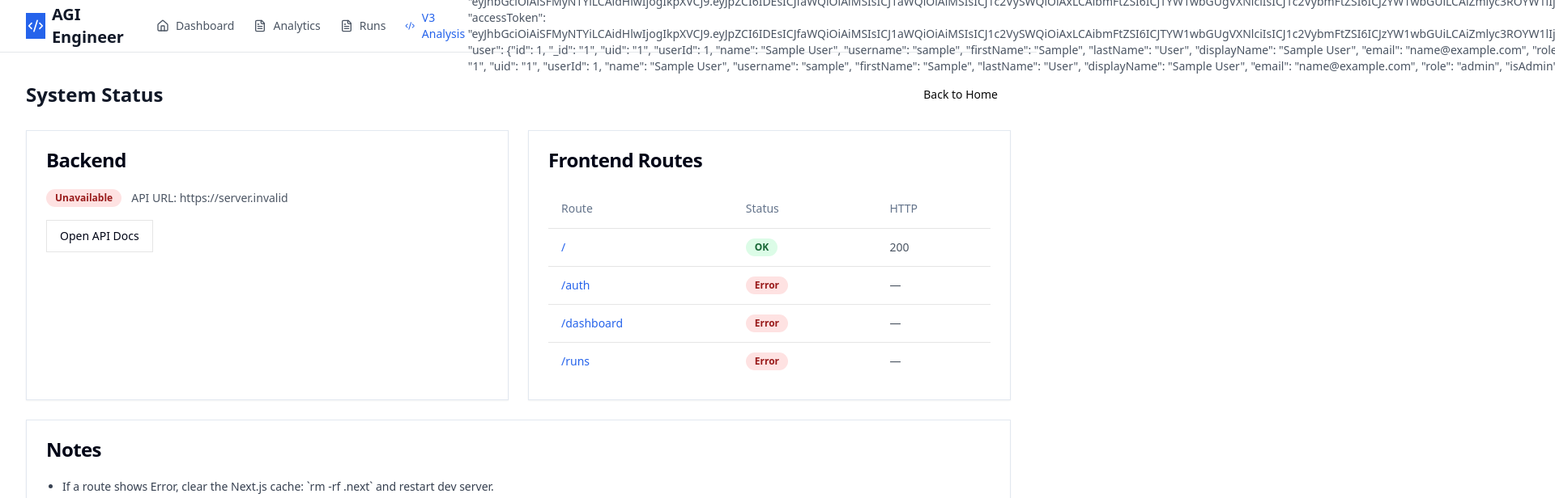
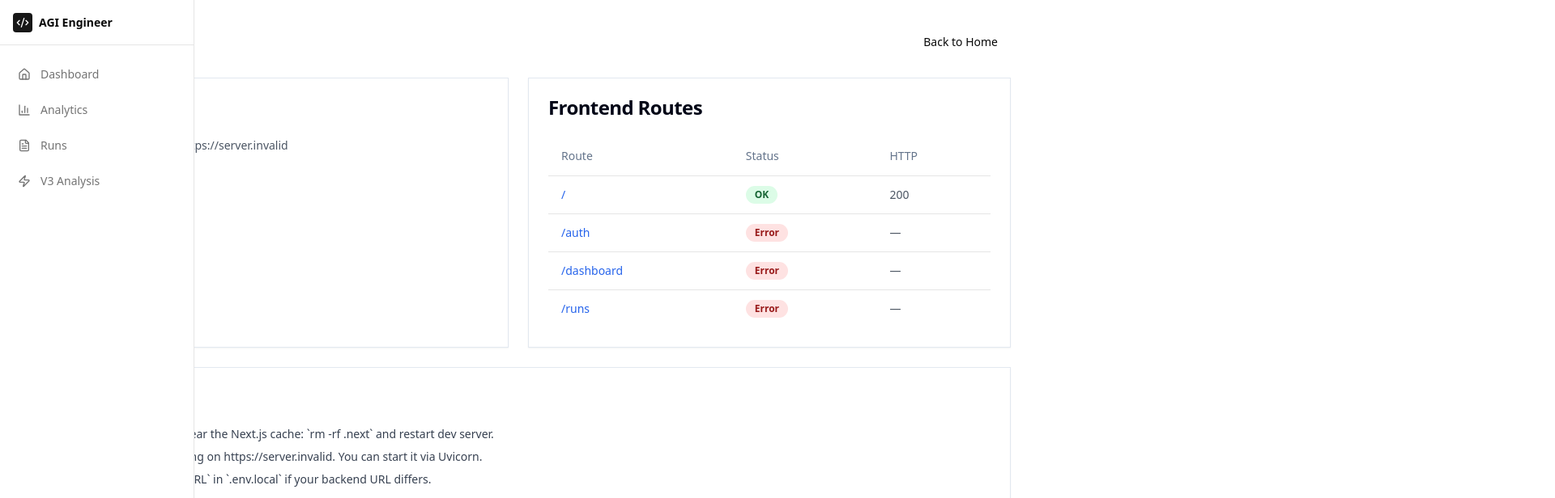
Before and after one commit to Theminacious/agi-engineer, a Next.js app in the folder frontend/: page /status in a window 1280 px wide. Shown: the top 616 px of the page at 81% size, 1920 px wide, since content can reach past the window. Built offline with nearby package versions, Linux system fonts and the light colour scheme; no server answers; sample sign-in values are in the browser's storage.

Commit message:
dark pieces-style refactor shared ui components

```diff
--- a/frontend/components/layout.tsx
+++ b/frontend/components/layout.tsx
@@ -1,15 +1,15 @@
 'use client'
 
 import Link from 'next/link'
-import { useRouter } from 'next/navigation'
+import { useRouter, usePathname } from 'next/navigation'
 import { useEffect, useState } from 'react'
 import { Button } from '@/components/ui'
-import { Menu, X, LogOut, Home, FileText, Code2 } from 'lucide-react'
+import { LogOut, Home, BarChart3, FileText, Zap, Code2 } from 'lucide-react'
 
 export function Header() {
   const router = useRouter()
+  const pathname = usePathname()
   const [user, setUser] = useState<string | null>(null)
-  const [mobileMenuOpen, setMobileMenuOpen] = useState(false)
 
   useEffect(() => {
     const token = localStorage.getItem('jwt_token')
@@ -26,178 +26,110 @@ export function Header() {
     router.push('/')
   }
 
+  const isActive = (path: string) => pathname === path
+
+  const navItems = [
+    { href: '/dashboard', label: 'Dashboard', icon: Home },
+    { href: '/analytics', label: 'Analytics', icon: BarChart3 },
+    { href: '/runs', label: 'Runs', icon: FileText },
+    { href: '/v3-analysis', label: 'V3 Analysis', icon: Zap },
+  ]
+
+  if (!user) {
+    return null
+  }
+
   return (
-    <header className="sticky top-0 z-50 w-full bg-white border-b border-gray-200">
-      <div className="max-w-7xl mx-auto px-4 sm:px-6 lg:px-8">
-        <div className="flex justify-between items-center h-16">
-          <div className="flex items-center gap-8">
-            <Link href={user ? "/dashboard" : "/"} className="flex items-center gap-2 hover:opacity-80 transition">
-              <div className="w-8 h-8 bg-blue-600 rounded-lg flex items-center justify-center">
-                <Code2 className="w-5 h-5 text-white" />
+    <aside className="fixed left-0 top-0 h-screen w-60 bg-card border-r border-border flex flex-col z-40">
+      {/* Logo Section */}
+      <div className="h-14 px-4 flex items-center border-b border-border">
+        <Link href="/dashboard" className="flex items-center gap-2 hover:opacity-80 transition">
+          <div className="w-6 h-6 bg-primary rounded flex items-center justify-center flex-shrink-0">
+            <Code2 className="w-4 h-4 text-primary-foreground" />
           </div>
-              <span className="text-xl font-semibold text-gray-900">
+          <span className="text-sm font-semibold text-foreground truncate">
             AGI Engineer
           </span>
         </Link>
-
-            {user && (
-              <nav className="hidden md:flex gap-6">
-                <Link
-                  href="/dashboard"
-                  className="flex items-center gap-2 text-sm text-gray-600 hover:text-gray-900 transition"
-                >
-                  <Home className="w-4 h-4" />
-                  Dashboard
-                </Link>
-                <Link
-                  href="/analytics"
-                  className="flex items-center gap-2 text-sm text-gray-600 hover:text-gray-900 transition"
-                >
-                  <FileText className="w-4 h-4" />
-                  Analytics
-                </Link>
-                <Link
-                  href="/runs"
-                  className="flex items-center gap-2 text-sm text-gray-600 hover:text-gray-900 transition"
-                >
-                  <FileText className="w-4 h-4" />
-                  Runs
-                </Link>
-                <Link
-                  href="/v3-analysis"
-                  className="flex items-center gap-2 text-sm text-blue-600 hover:text-blue-700 font-medium transition"
-                >
-                  <Code2 className="w-4 h-4" />
-                  V3 Analysis
-                </Link>
-              </nav>
-            )}
       </div>
 
-          <div className="hidden md:flex items-center gap-4">
-            {user ? (
-              <>
-                <span className="text-sm text-gray-600">{user}</span>
+      {/* Navigation Items */}
+      <nav className="flex-1 px-2 py-4 space-y-1 overflow-y-auto">
+        {navItems.map((item) => {
+          const Icon = item.icon
+          const active = isActive(item.href)
+          return (
+            <Link
+              key={item.href}
+              href={item.href}
+              className={`
+                flex items-center gap-3 px-3 py-2.5 rounded text-sm font-medium
+                transition-colors border-l-2
+                ${active
+                  ? 'bg-muted border-l-primary text-primary'
+                  : 'border-l-transparent text-muted-foreground hover:text-foreground hover:bg-muted'
+                }
+              `}
+            >
+              <Icon className="w-4 h-4 flex-shrink-0" />
+              <span className="truncate">{item.label}</span>
+            </Link>
+          )
+        })}
+      </nav>
+
+      {/* User Section */}
+      <div className="border-t border-border px-2 py-4 space-y-3">
+        <div className="px-3 py-2 text-xs">
+          <p className="text-muted-foreground truncate">{user}</p>
+        </div>
         <Button
           onClick={handleLogout}
           variant="ghost"
-                  className="text-gray-600 hover:text-gray-900"
+          className="w-full justify-start text-muted-foreground hover:text-foreground text-xs"
+          size="sm"
         >
-                  <LogOut className="w-4 h-4 mr-2" />
+          <LogOut className="w-4 h-4 mr-2 flex-shrink-0" />
           Logout
         </Button>
-              </>
-            ) : (
-              <Link href="/auth">
-                <Button className="bg-blue-600 hover:bg-blue-700 text-white">Sign In</Button>
-              </Link>
-            )}
       </div>
-
-          {/* Mobile menu button */}
-          <div className="md:hidden">
-            <button
-              onClick={() => setMobileMenuOpen(!mobileMenuOpen)}
-              className="p-2 hover:bg-gray-100 rounded-md transition"
-            >
-              {mobileMenuOpen ? (
-                <X className="w-6 h-6" />
-              ) : (
-                <Menu className="w-6 h-6" />
-              )}
-            </button>
-          </div>
-        </div>
-
-        {/* Mobile menu */}
-        {mobileMenuOpen && (
-          <div className="md:hidden pb-4 border-t border-gray-200">
-            {user ? (
-              <>
-                <Link
-                  href="/dashboard"
-                  className="block px-4 py-2 text-sm text-gray-600 hover:bg-gray-50 transition rounded"
-                >
-                  Dashboard
-                </Link>
-                <Link
-                  href="/analytics"
-                  className="block px-4 py-2 text-sm text-gray-600 hover:bg-gray-50 transition rounded"
-                >
-                  Analytics
-                </Link>
-                <Link
-                  href="/runs"
-                  className="block px-4 py-2 text-sm text-gray-600 hover:bg-gray-50 transition rounded"
-                >
-                  Runs
-                </Link>
-                <Link
-                  href="/v3-analysis"
-                  className="block px-4 py-2 text-sm text-blue-600 hover:bg-blue-50 transition rounded font-medium"
-                >
-                  V3 Analysis
-                </Link>
-                <button
-                  onClick={handleLogout}
-                  className="w-full text-left px-4 py-2 text-sm text-gray-600 hover:bg-gray-50 transition rounded mt-2"
-                >
-                  Logout
-                </button>
-              </>
-            ) : (
-              <Link href="/auth" className="block px-4 py-2">
-                <Button className="w-full bg-blue-600 hover:bg-blue-700">Sign In</Button>
-              </Link>
-            )}
-          </div>
-        )}
-      </div>
-    </header>
+    </aside>
   )
 }
 
 export function StatusBadge({ status }: { status: string }) {
-  const colorMap: Record<string, { bg: string; text: string }> = {
-    pending: { bg: 'bg-gray-100', text: 'text-gray-700' },
-    in_progress: { bg: 'bg-blue-100', text: 'text-blue-700' },
-    completed: { bg: 'bg-green-100', text: 'text-green-700' },
-    failed: { bg: 'bg-red-100', text: 'text-red-700' },
+  const colorMap: Record<string, { text: string }> = {
+    pending: { text: 'text-muted-foreground' },
+    in_progress: { text: 'text-primary' },
+    completed: { text: 'text-foreground' },
+    failed: { text: 'text-destructive' },
   }
 
   const labelMap: Record<string, string> = {
-    pending: '⏳ Pending',
-    in_progress: '⚙️ In Progress',
-    completed: '✅ Completed',
-    failed: '❌ Failed',
+    pending: 'Pending',
+    in_progress: 'In Progress',
+    completed: 'Completed',
+    failed: 'Failed',
   }
 
   const colors = colorMap[status] || colorMap.pending
 
   return (
-    <div className={`inline-flex items-center px-3 py-1 rounded-full text-xs font-medium ${colors.bg} ${colors.text}`}>
+    <div className={`inline-flex items-center px-2 py-1 rounded text-xs font-medium bg-muted border border-border ${colors.text}`}>
       <span>{labelMap[status] || status}</span>
     </div>
   )
 }
 
 export function CategoryBadge({ category }: { category: string }) {
-  const colorMap: Record<string, { bg: string; text: string }> = {
-    safe: { bg: 'bg-green-100', text: 'text-green-700' },
-    review: { bg: 'bg-amber-100', text: 'text-amber-700' },
-    suggestion: { bg: 'bg-blue-100', text: 'text-blue-700' },
+  const labelMap: Record<string, string> = {
+    safe: 'Safe',
+    review: 'Review',
+    suggestion: 'Suggestion',
   }
 
-  const labelMap: Record<string, string> = {
-    safe: '✅ Safe',
-    review: '⚠️ Review',
-    suggestion: '💡 Suggestion',
-  }
-
-  const colors = colorMap[category] || colorMap.suggestion
-
   return (
-    <div className={`inline-flex items-center px-2 py-1 rounded text-xs font-medium ${colors.bg} ${colors.text}`}>
+    <div className="inline-flex items-center px-2 py-1 rounded text-xs font-medium bg-muted border border-border text-foreground">
       <span>{labelMap[category] || category}</span>
     </div>
   )
@@ -207,8 +139,8 @@ export function Loading() {
   return (
     <div className="flex justify-center items-center p-12">
       <div className="flex flex-col items-center gap-4">
-        <div className="animate-spin rounded-full h-12 w-12 border-2 border-gray-200 border-t-blue-600"></div>
-        <p className="text-gray-600">Loading...</p>
+        <div className="animate-spin rounded-full h-12 w-12 border-2 border-muted border-t-primary"></div>
+        <p className="text-muted-foreground text-sm">Loading...</p>
       </div>
     </div>
   )
@@ -216,32 +148,29 @@ export function Loading() {
 
 export function ErrorAlert({ message }: { message: string }) {
   return (
-    <div className="bg-red-50 border border-red-200 text-red-800 px-4 py-3 rounded-lg">
+    <div className="bg-card border border-destructive text-destructive px-4 py-3 rounded">
       <div className="flex items-center gap-2">
-        <span className="text-lg">❌</span>
         <span>{message}</span>
       </div>
     </div>
   )
 }
 
-export function EmptyState({ message, icon = "📋" }: { message: string; icon?: string }) {
+export function EmptyState({ message }: { message: string }) {
   return (
-    <div className="text-center py-12">
-      <div className="text-4xl mb-4">{icon}</div>
-      <p className="text-gray-600 text-lg">{message}</p>
+    <div className="text-center py-8">
+      <p className="text-muted-foreground text-sm">{message}</p>
     </div>
   )
 }
 
 export function InfoAlert({ title, message }: { title: string; message: string }) {
   return (
-    <div className="bg-blue-50 border border-blue-200 rounded-lg p-6">
-      <div className="flex items-start gap-4">
-        <div className="text-2xl">ℹ️</div>
+    <div className="bg-card border border-primary rounded p-4">
+      <div className="flex items-start gap-3">
         <div>
-          <h3 className="font-semibold text-gray-900">{title}</h3>
-          <p className="text-sm text-gray-600 mt-1">{message}</p>
+          <h3 className="font-medium text-foreground text-sm">{title}</h3>
+          <p className="text-xs text-muted-foreground mt-1">{message}</p>
         </div>
       </div>
     </div>
```
Lines whose indentation alone changed are shown as unchanged.
